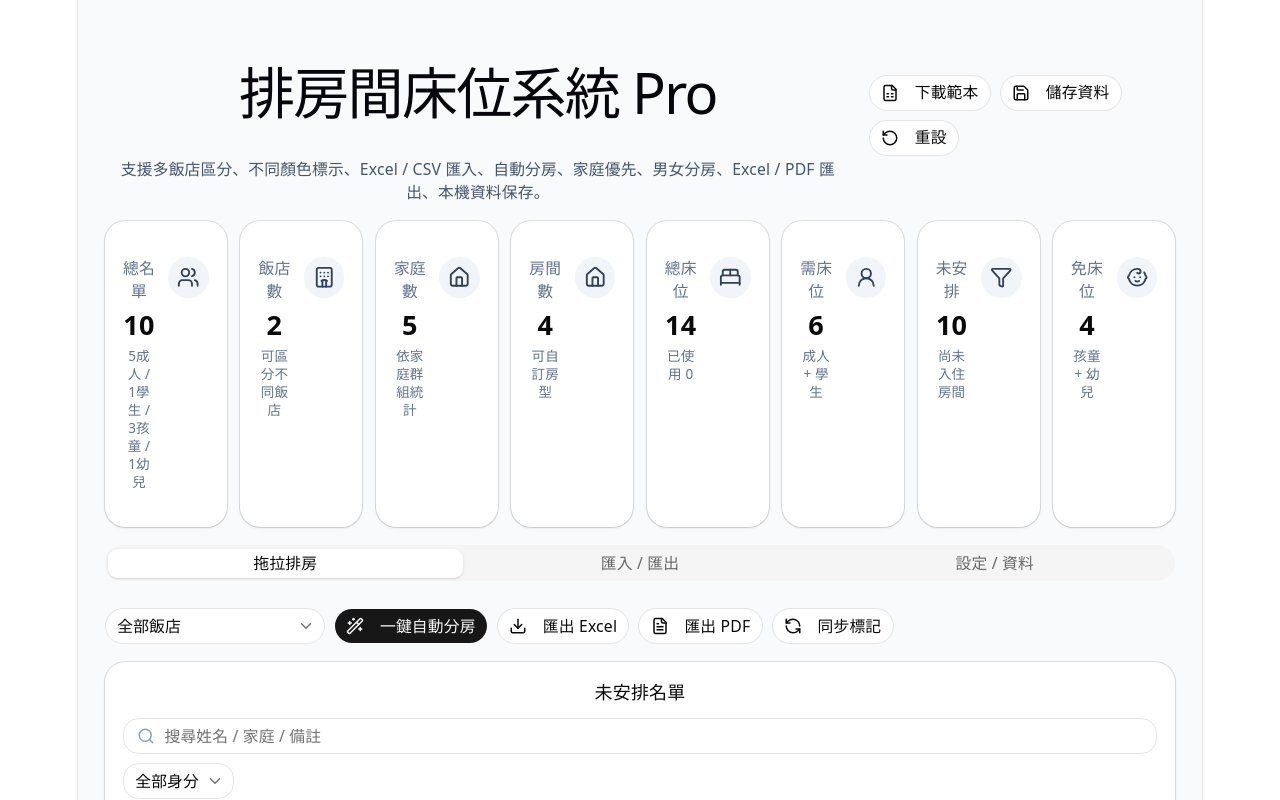
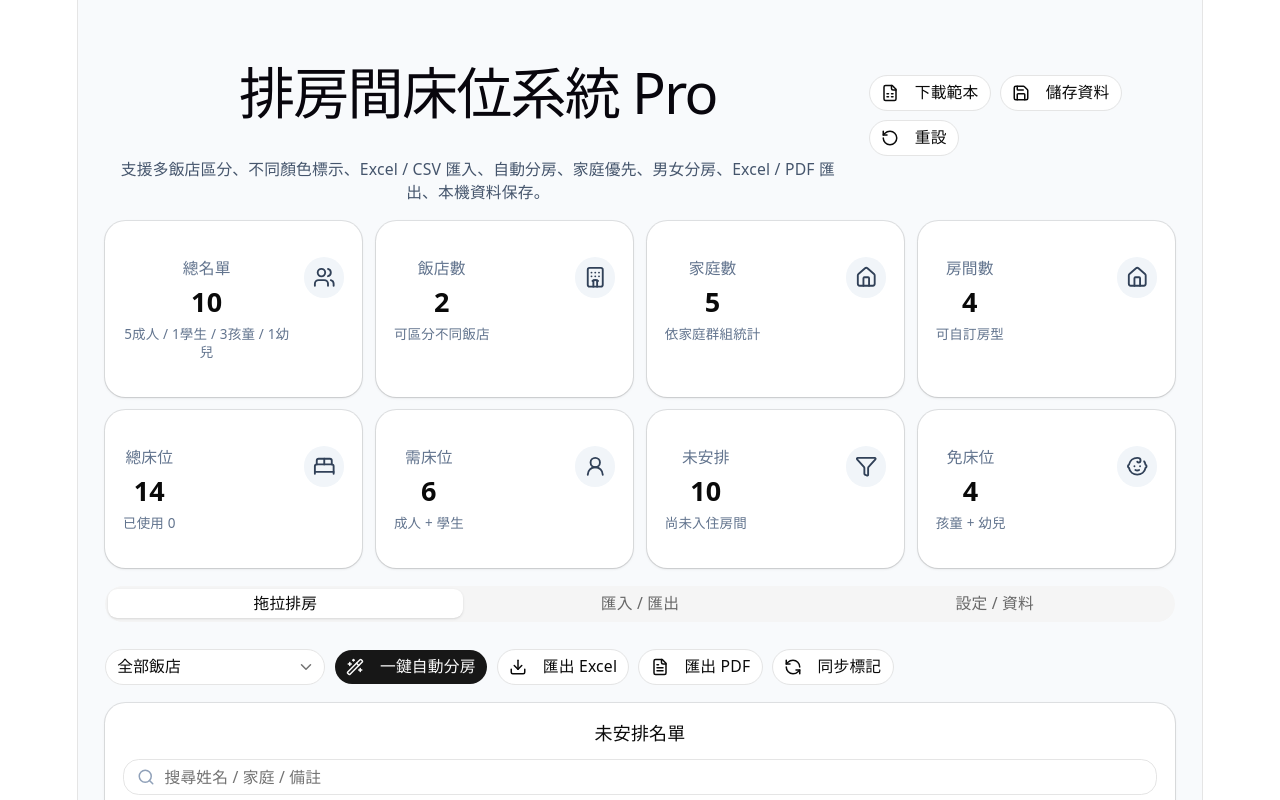
Before and after one commit to hsinhuakung/room-planner, a React (Vite) app: page / in a window 1280 px wide. Shown: the top 800 px of the page. Built offline with nearby package versions, Linux system fonts and the light colour scheme.

Commit message:
update display

```diff
--- a/src/App.tsx
+++ b/src/App.tsx
@@ -1185,7 +1185,7 @@
           </div>
         )}
 
-        <div className="grid grid-cols-2 md:grid-cols-4 xl:grid-cols-8 gap-3">
+        <div className="grid grid-cols-2 md:grid-cols-4 xl:grid-cols-4 gap-3">
           <StatCard
             title="總名單"
             value={totals.people}
```
